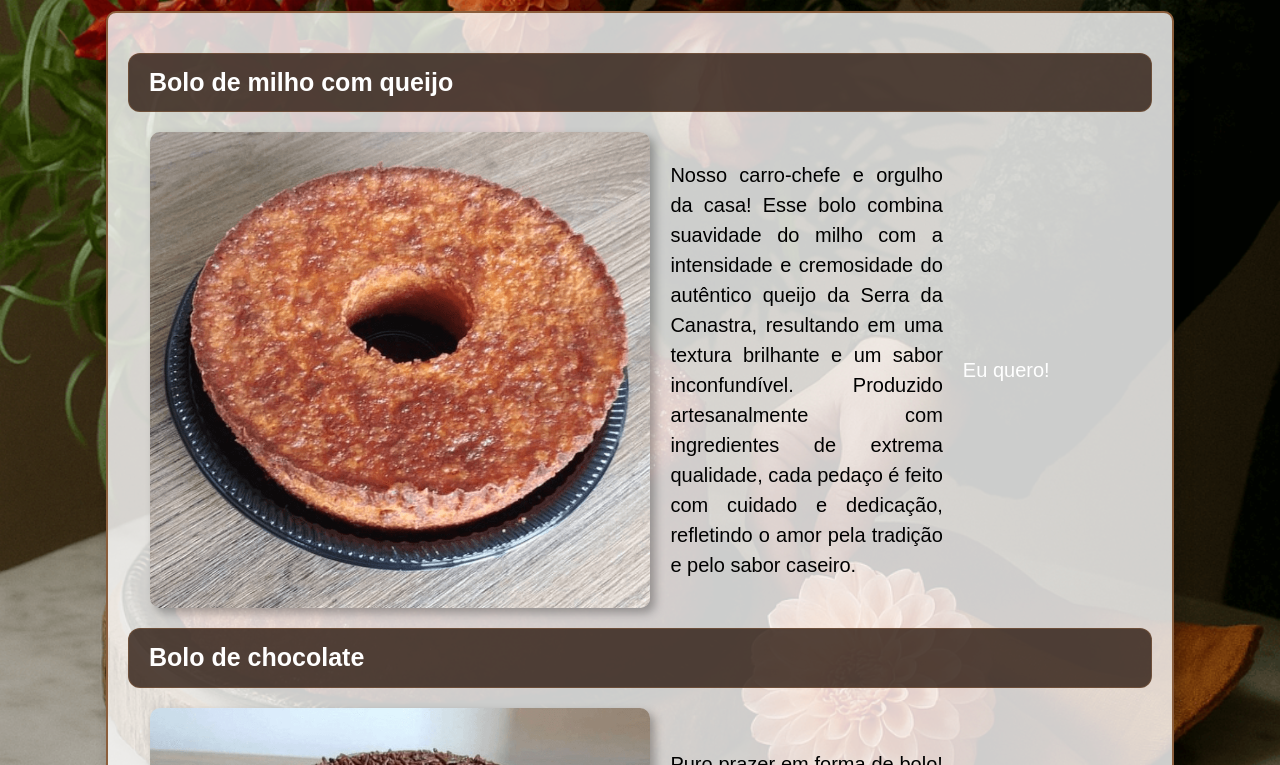
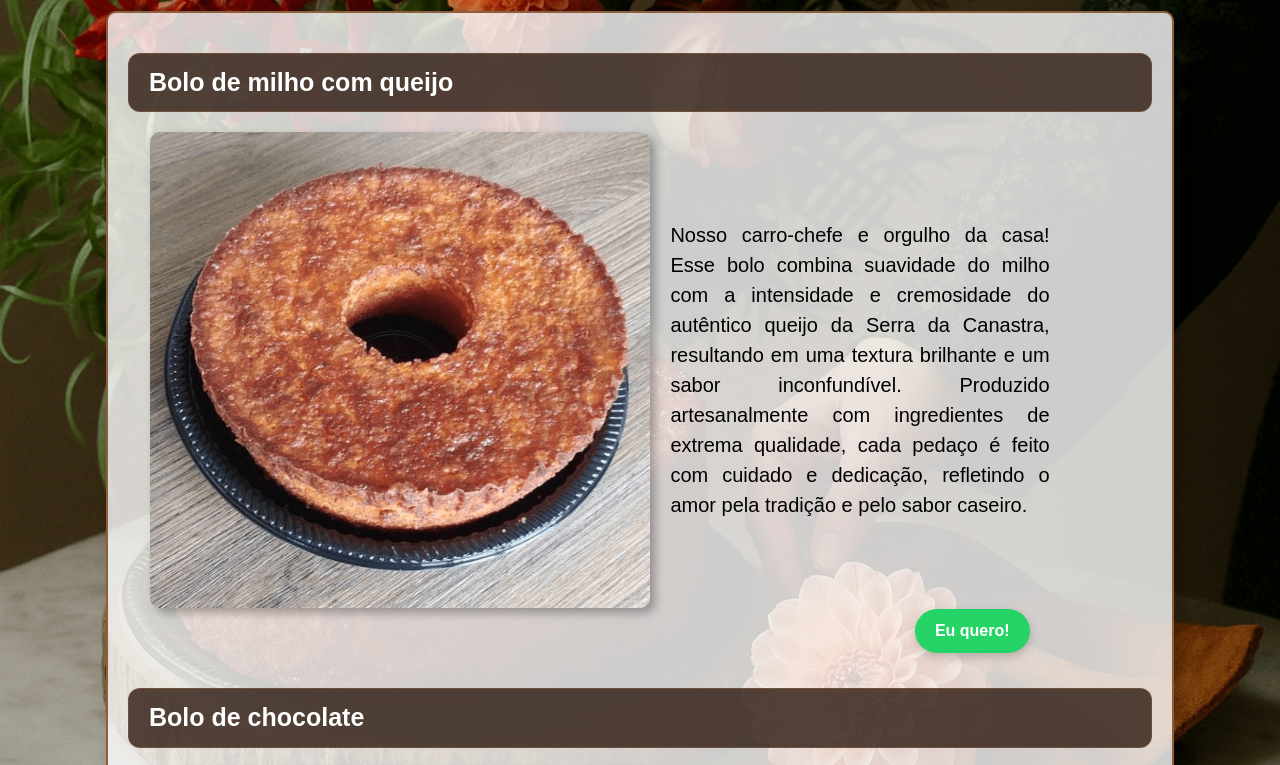
Before and after one commit to HenriMaiaBarao/OriginaldaDri, a plain HTML site: page index.html in a window 1280 px wide. Shown: the part 560-1325 px from the top of the page. Drawn offline with nearby package versions, Linux system fonts and the light colour scheme.

Commit message:
Update index.css

```diff
--- a/index.css
+++ b/index.css
@@ -118,13 +118,13 @@ main section h3 {
     font-family: 'quicksand', sans-serif;
     margin: 20px 0 15px 0;
     padding: 10px 20px;
-    background-color: rgba(44, 26, 15, 0.8); /* fundo mais escuro */
-    border: 1.5px solid rgba(139, 94, 60, 0.5); /* borda mais escura */
+    background-color: rgba(44, 26, 15, 0.8);
+    border: 1.5px solid rgba(139, 94, 60, 0.5);
     border-radius: 12px;
     box-sizing: border-box;
     width: 100%;
     max-width: 100%;
-    color: white; /* letras brancas */
+    color: white;
 }
 
 .pontodevenda, .historia {
@@ -238,7 +238,7 @@ main section h3 {
     }
 }
 
-/* Footer simples no fim da página */
+
 .footer {
     background-color: rgba(46, 24, 10, 0.95);
     padding: 15px 20px;
@@ -291,11 +291,11 @@ body {
     font-family: Arial, Helvetica, sans-serif;
     background-color: rgba(46, 24, 10, 0.95);
     color: black;
-    padding-top: 60px; /* seu nav fixo */
+    padding-top: 60px;
 }
 
 main {
-    flex: 1; /* faz o main ocupar o espaço disponível */
+    flex: 1;
     border: 2px solid #8B5E3C;
     border-radius: 10px;
     padding: 20px;
@@ -304,3 +304,29 @@ main {
     background-color: rgba(255, 255, 255, 0.8);
     box-shadow: 5px 5px 15px rgba(0, 0, 0, 0.2);
 }
+
+.produto-container {
+    position: relative;
+    padding-bottom: 60px;
+}
+
+.whatsapp-button {
+    position: absolute;
+    bottom: 15px;
+    right: 20px;
+    background-color: #25D366;
+    color: white;
+    padding: 10px 20px;
+    border: none;
+    border-radius: 25px;
+    font-size: 16px;
+    font-weight: bold;
+    text-decoration: none;
+    transition: background-color 0.3s ease;
+    box-shadow: 0 4px 10px rgba(0, 0, 0, 0.2);
+    z-index: 10;
+}
+
+.whatsapp-button:hover {
+    background-color: #128C7E;
+}
```
